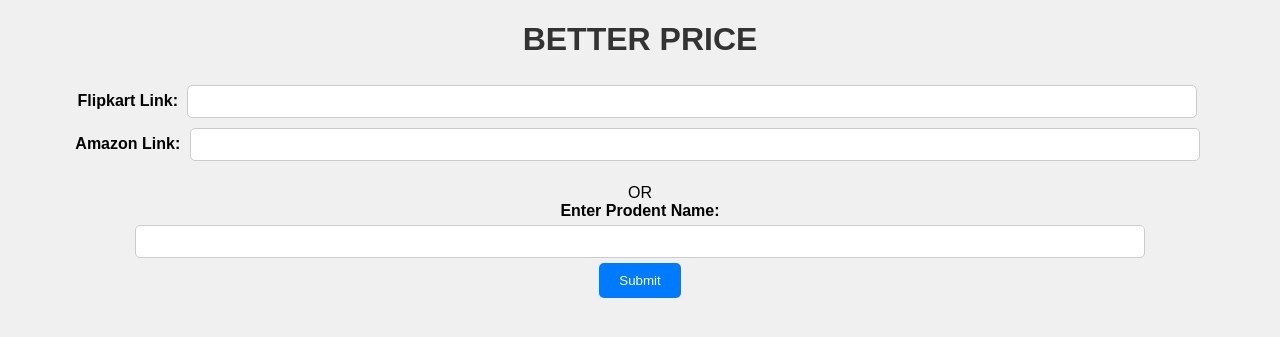
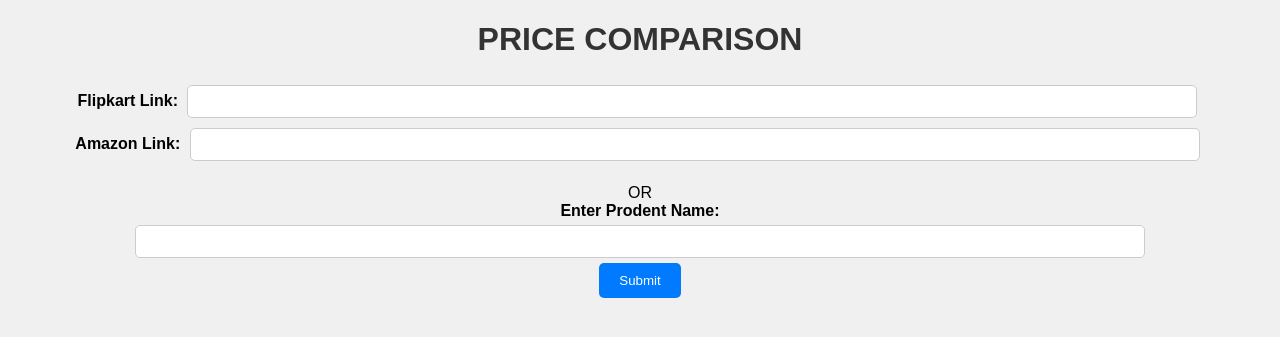
Before and after one commit to UditNayak/Price-Comparison, a Flask app: page / in a window 1280 px wide. Shown: the top 337 px of the page. Run offline with Flask 3, Linux system fonts and the light colour scheme.

Commit message:
Update index.html

```diff
--- a/templates/index.html
+++ b/templates/index.html
@@ -3,7 +3,7 @@
 <head>
     <meta charset="UTF-8">
     <meta name="viewport" content="width=device-width, initial-scale=1.0">
-    <title>BETTER PRICE</title>
+    <title>Price Comparison</title>
     <style>
         body {
             font-family: Arial, sans-serif;
@@ -78,7 +78,7 @@
     </style>
 </head>
 <body>
-    <h1 style="font-weight: bold;">BETTER PRICE</h1>
+    <h1 style="font-weight: bold;">PRICE COMPARISON</h1>
 
     <form method="POST">
         <label for="flipkart">Flipkart Link: </label>
```
